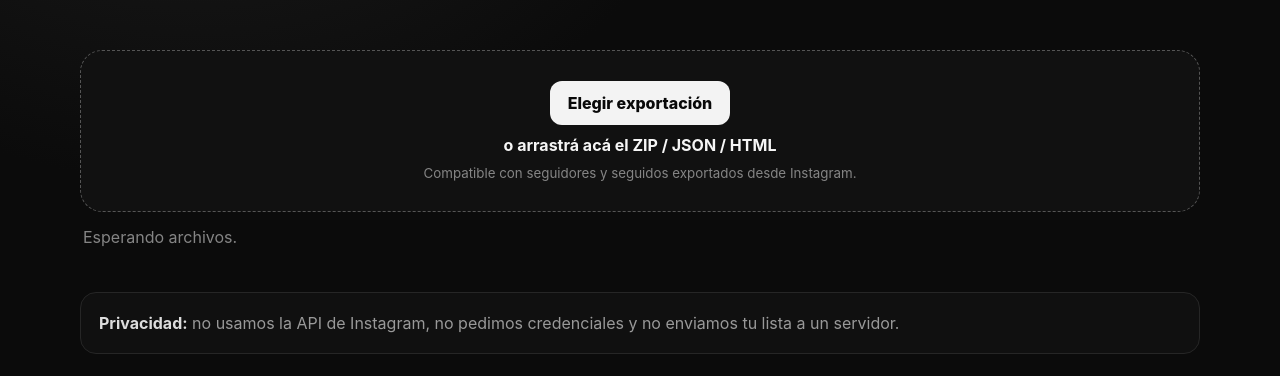
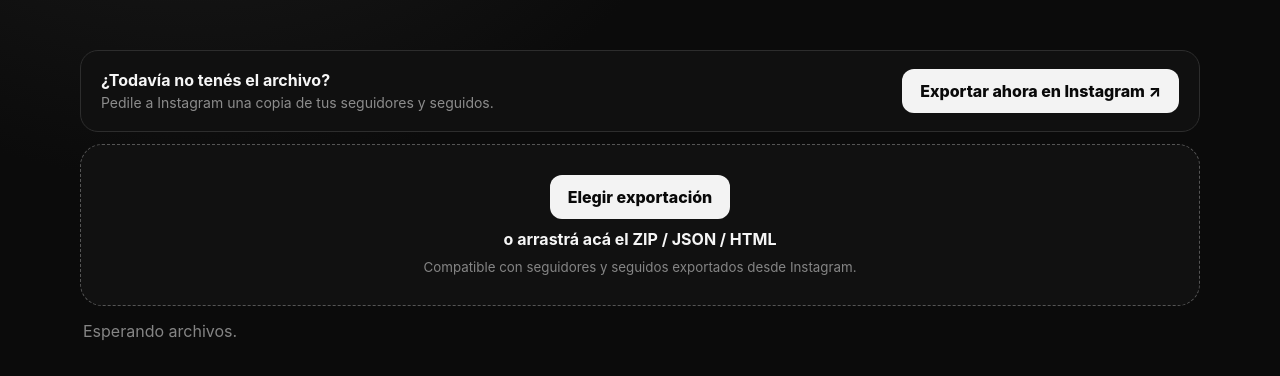
Before and after one commit to desarrollamo/InstagrameAMO, a plain HTML site: page index.html in a window 1280 px wide. Shown: the part 424-800 px from the top of the page. Drawn offline with Linux system fonts and the light colour scheme.

Commit message:
Add Instagram export shortcut

```diff
--- a/index.html
+++ b/index.html
@@ -11,6 +11,7 @@
 <main class="shell">
 <header><a class="brand" href="https://desarrollamo.com.ar/">DesarrollAMO</a><span class="tag">PLUGGIN · LOCAL</span></header>
 <section class="hero"><p class="eyebrow">INSTAGRAMEAMO</p><h1>¿Quién te sigue y quién no?</h1><p>Analizá tu exportación de Instagram sin ingresar usuario ni contraseña. Los archivos se procesan en este dispositivo.</p></section>
+<section class="export-help"><div><b>¿Todavía no tenés el archivo?</b><span>Pedile a Instagram una copia de tus seguidores y seguidos.</span></div><a class="export-now" href="https://accountscenter.instagram.com/info_and_permissions/dyi/" target="_blank" rel="noopener noreferrer">Exportar ahora en Instagram ↗</a></section>
 <section class="drop" id="drop"><input id="files" type="file" accept=".zip,.json,.html" multiple hidden><button id="pick">Elegir exportación</button><strong>o arrastrá acá el ZIP / JSON / HTML</strong><small>Compatible con seguidores y seguidos exportados desde Instagram.</small></section>
 <section id="status" class="status">Esperando archivos.</section>
 <section id="results" class="results" hidden>
--- a/styles.css
+++ b/styles.css
@@ -3,10 +3,10 @@
 button,input{font:inherit} button{cursor:pointer}.shell{width:min(1120px,calc(100% - 32px));margin:auto;padding:24px 0 52px}
 header{display:flex;justify-content:space-between;align-items:center;border-bottom:1px solid #2b2b2b;padding-bottom:18px}.brand{font-weight:800;color:white;text-decoration:none}.tag,.eyebrow{font-size:12px;letter-spacing:.14em;color:#aaa}
 .hero{padding:74px 0 34px;max-width:780px}.hero h1{font-size:clamp(44px,8vw,88px);line-height:.92;letter-spacing:-.065em;margin:8px 0 22px}.hero p:not(.eyebrow){font-size:19px;line-height:1.6;color:#aaa;max-width:680px}
-.drop{border:1px dashed #555;border-radius:22px;padding:30px;display:grid;gap:10px;place-items:center;text-align:center;background:#111;transition:.18s}.drop.drag{border-color:white;background:#171717}.drop button,.toolbar button{background:#f3f3f3;color:#090909;border:0;border-radius:12px;padding:12px 18px;font-weight:800}.drop small,.status,.viewNote{color:#858585}
+.export-help{display:flex;align-items:center;justify-content:space-between;gap:18px;border:1px solid #2d2d2d;border-radius:18px;padding:18px 20px;margin-bottom:12px;background:#101010}.export-help div{display:grid;gap:4px}.export-help span{color:#8c8c8c;font-size:14px}.export-now{display:inline-flex;align-items:center;justify-content:center;white-space:nowrap;background:#f3f3f3;color:#090909;text-decoration:none;border-radius:12px;padding:12px 18px;font-weight:800}.export-now:hover{background:#fff}.drop{border:1px dashed #555;border-radius:22px;padding:30px;display:grid;gap:10px;place-items:center;text-align:center;background:#111;transition:.18s}.drop.drag{border-color:white;background:#171717}.drop button,.toolbar button{background:#f3f3f3;color:#090909;border:0;border-radius:12px;padding:12px 18px;font-weight:800}.drop small,.status,.viewNote{color:#858585}
 .status{padding:15px 3px}.results{margin-top:20px}.stats{display:grid;grid-template-columns:repeat(5,1fr);gap:10px}.stats button{border:1px solid #292929;background:#121212;color:white;border-radius:16px;padding:20px;text-align:left}.stats button:hover,.stats button.active{border-color:#888}.stats b{display:block;font-size:30px;letter-spacing:-.04em}.stats span{font-size:13px;color:#9a9a9a}
 .toolbar{display:flex;gap:12px;align-items:center;justify-content:space-between;padding:32px 0 14px}.toolbar div{margin-right:auto}.toolbar h2{margin:0 0 4px}.toolbar p{margin:0;color:#888}.toolbar input{width:min(280px,100%);background:#111;color:#fff;border:1px solid #333;border-radius:12px;padding:12px 14px;outline:none}
 .list{border-top:1px solid #292929}.person{display:flex;align-items:center;justify-content:space-between;gap:16px;border-bottom:1px solid #222;padding:14px 4px}.person a{color:white;text-decoration:none;font-weight:650}.person a:hover{text-decoration:underline}.person span{color:#666;font-size:13px}.empty{padding:28px 4px;color:#777}
 .privacy{margin-top:30px;border:1px solid #262626;background:#101010;border-radius:16px;padding:18px;color:#999;line-height:1.5}.privacy b{color:#ddd}footer{padding-top:32px;color:#555;font-size:13px}
-@media(max-width:820px){.stats{grid-template-columns:repeat(2,1fr)}.toolbar{align-items:stretch;flex-direction:column}.toolbar input{width:100%}.toolbar button{width:100%}.hero{padding-top:50px}}
+@media(max-width:820px){.export-help{align-items:stretch;flex-direction:column}.export-now{width:100%}.stats{grid-template-columns:repeat(2,1fr)}.toolbar{align-items:stretch;flex-direction:column}.toolbar input{width:100%}.toolbar button{width:100%}.hero{padding-top:50px}}
 @media(max-width:520px){.shell{width:min(100% - 20px,1120px)}.drop{padding:24px 16px}.stats{grid-template-columns:1fr 1fr}.stats button:first-child{grid-column:span 2}.hero h1{font-size:52px}}
```
